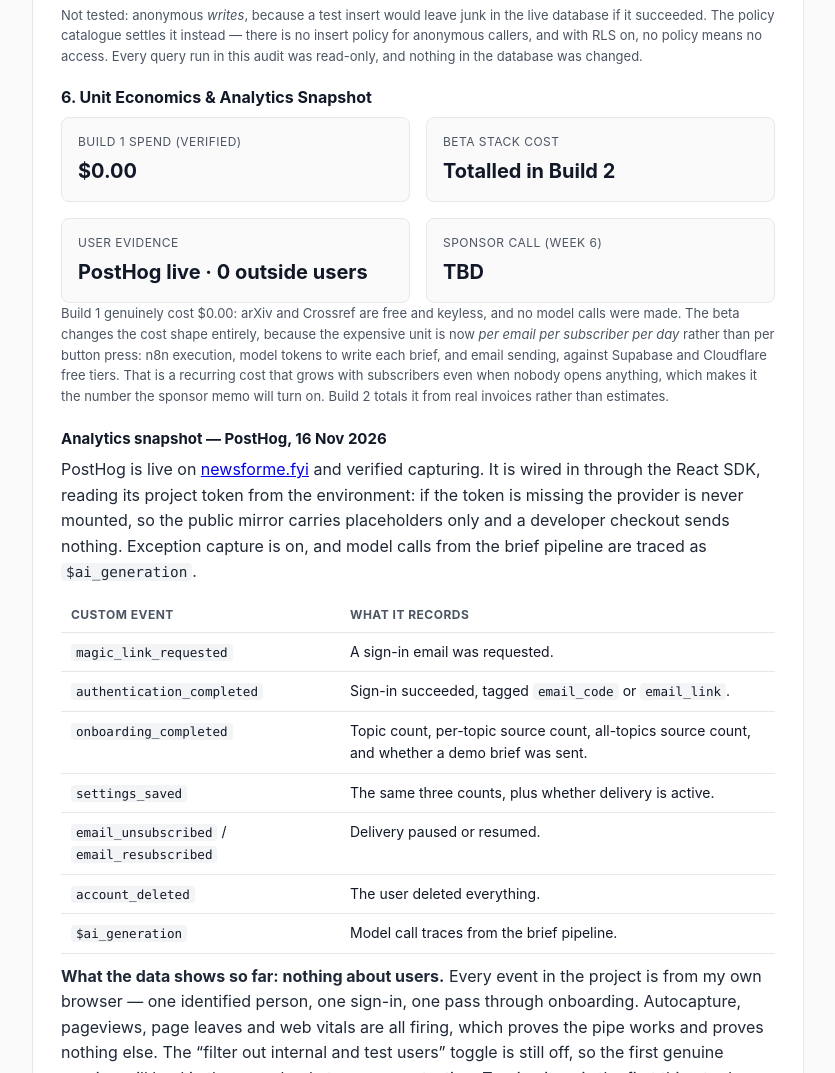
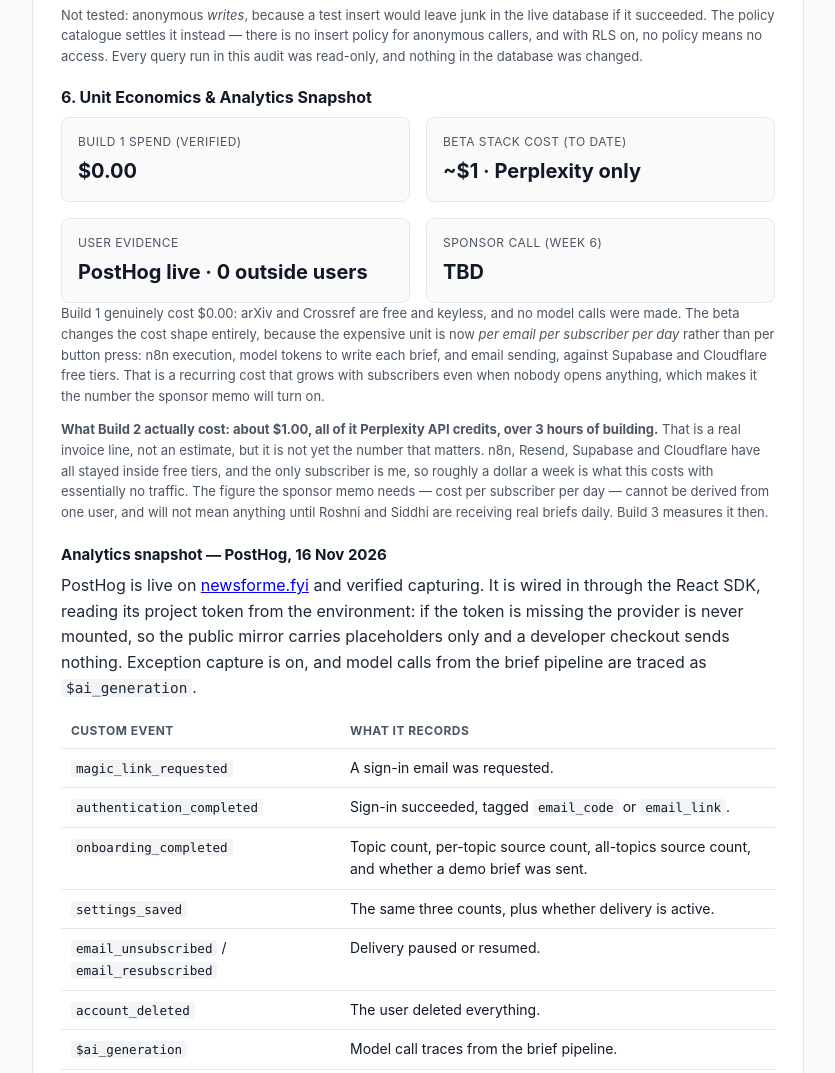
Before and after one commit to building-with-ai-f26/pm4053-NewsForMe, a plain HTML site: page docs/index.html in a window 1280 px wide. Shown: the part 5980-7053 px from the top of the page, without its empty margins (222-1057 px from the left). Drawn offline with Linux system fonts and the light colour scheme.

Commit message:
PRD: record Build 2's real cost and hours
Build 2 cost about $1.00, all of it Perplexity API credits, over
3 hours of building. The log line held placeholders.

Section 6 promised that Build 2 would total the beta stack cost from
real invoices. It did not, so the promise is replaced with what is
actually known: roughly a dollar a week with one subscriber, and
everything else still inside free tiers. Cost per subscriber per day
cannot be derived from a single user, so that measurement moves to
Build 3, once Roshni and Siddhi are receiving real briefs.

Co-Authored-By: Claude Opus 5 <noreply@anthropic.com>

```diff
--- a/docs/index.html
+++ b/docs/index.html
@@ -502,8 +502,8 @@
           <div class="stat-value">$0.00</div>
         </div>
         <div class="stat-box">
-          <div class="stat-label">Beta Stack Cost</div>
-          <div class="stat-value">Totalled in Build 2</div>
+          <div class="stat-label">Beta Stack Cost (to date)</div>
+          <div class="stat-value">~$1 &middot; Perplexity only</div>
         </div>
         <div class="stat-box">
           <div class="stat-label">User Evidence</div>
@@ -521,8 +521,17 @@
         per button press: n8n execution, model tokens to write each brief, and email
         sending, against Supabase and Cloudflare free tiers. That is a recurring cost
         that grows with subscribers even when nobody opens anything, which makes it
-        the number the sponsor memo will turn on. Build 2 totals it from real
-        invoices rather than estimates.
+        the number the sponsor memo will turn on.
+      </p>
+      <p class="meta">
+        <strong>What Build 2 actually cost: about $1.00, all of it Perplexity API
+        credits, over 3 hours of building.</strong> That is a real invoice line, not
+        an estimate, but it is not yet the number that matters. n8n, Resend, Supabase
+        and Cloudflare have all stayed inside free tiers, and the only subscriber is
+        me, so roughly a dollar a week is what this costs with essentially no traffic.
+        The figure the sponsor memo needs &mdash; cost per subscriber per day &mdash;
+        cannot be derived from one user, and will not mean anything until Roshni and
+        Siddhi are receiving real briefs daily. Build 3 measures it then.
       </p>
 
       <h4>Analytics snapshot &mdash; PostHog, 16 Nov 2026</h4>
@@ -770,7 +779,8 @@
             a Build 5 item. Publishing the Supabase key in a public mirror made that
             unacceptable, so the audit was done now. Result in section 5.
           </li>
-          <li><strong>Cost &amp; time this week:</strong> $[0.00] &middot; [0] hours</li>
+          <li><strong>Cost &amp; time this week:</strong> ~$1.00 in Perplexity API
+            credits &middot; 3 hours</li>
         </ul>
       </div>
 
```
